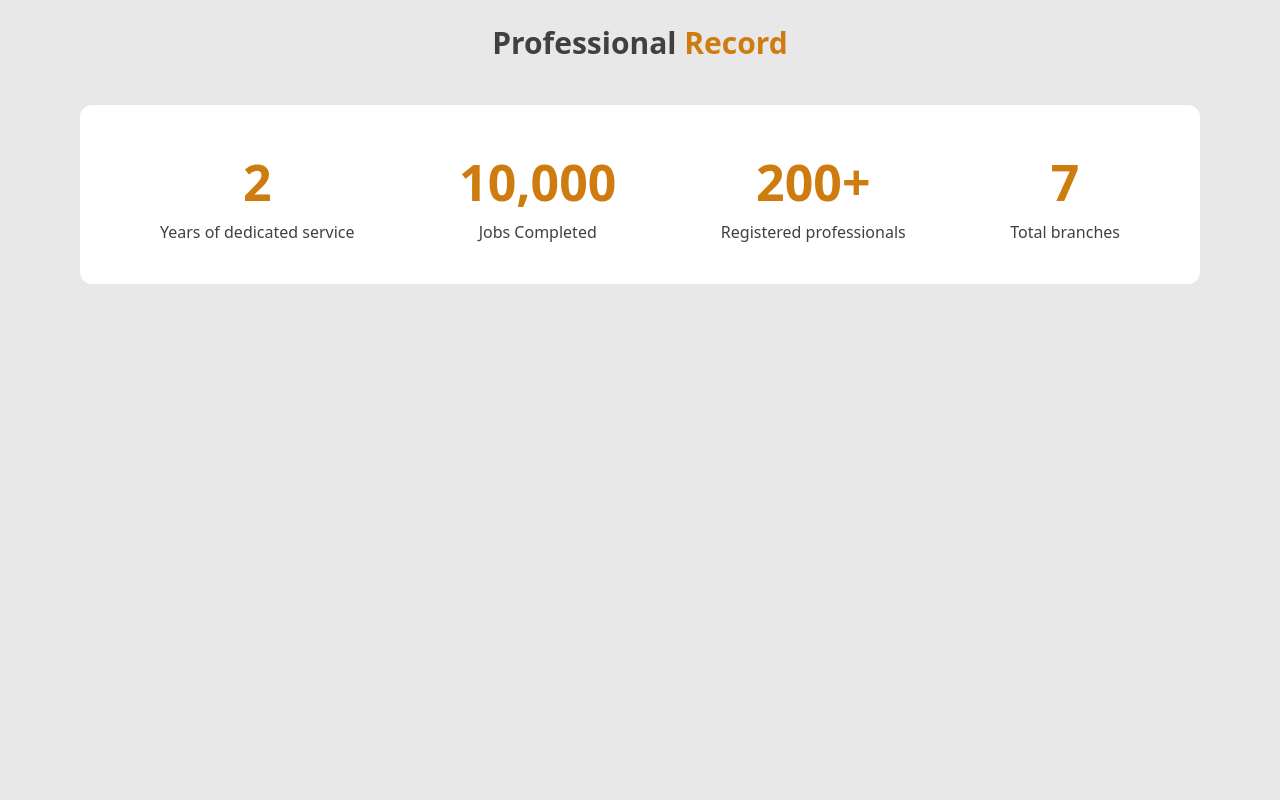
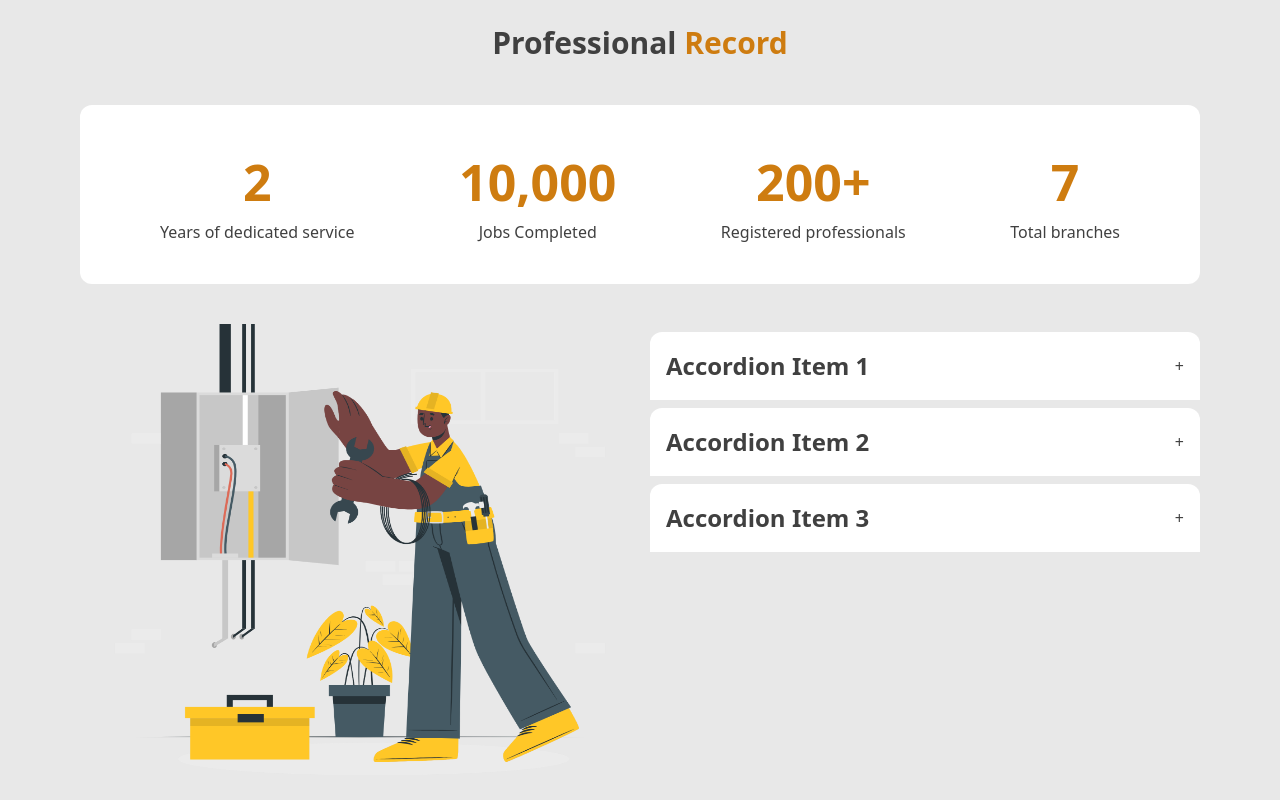
Before and after one commit to Hamidusman/FixIt, a React (Vite) app: page / in a window 1280 px wide. Shown: the part 1145-1945 px from the top of the page. Before the commit the page ends 1429 px from the top, so only its background shows below. Built offline with nearby package versions, Linux system fonts and the light colour scheme.

Commit message:
faq accordion

```diff
--- a/package.json
+++ b/package.json
@@ -12,6 +12,7 @@
   "dependencies": {
     "@fortawesome/free-solid-svg-icons": "^6.6.0",
     "@fortawesome/react-fontawesome": "^0.2.2",
+    "framer-motion": "^11.11.1",
     "react": "^18.3.1",
     "react-dom": "^18.3.1",
     "react-icons": "^5.3.0"
--- a/src/App.tsx
+++ b/src/App.tsx
@@ -5,13 +5,14 @@ import './App.css'
 import Header from './base-components/header'
 import Hero from './home-page/hero'
 import Container from './home-page/container'
-
+import Accordion from './home-page/faq'
 function App() {
   return (
     <>
       <Header />
       <Hero />
       <Container />
+      <Accordion />
 
     </>
   )
--- a/src/home-page/container.tsx
+++ b/src/home-page/container.tsx
@@ -53,6 +53,7 @@ function Container(){
                 </article>
 
             </section>
+
         </>
     )
 }
--- /dev/null
+++ b/src/home-page/faq.jsx
@@ -0,0 +1,68 @@
+import React, { useState } from 'react';
+
+const AccordionItem = ({ title, children, isOpen, onToggle }) => {
+    return (
+        <div className=" lg:w-[550px]">
+            <header
+                className="flex justify-between items-center p-4 cursor-pointer
+                            bg-white rounded-t-xl mt-2"
+                onClick={onToggle}
+            >
+                <h2 className="text-[24px] font-semibold">{title}</h2>
+                <span className="transform transition-transform duration-200">
+                    {isOpen ? '−' : '+'}
+                </span>
+            </header>
+            <div
+                className={`overflow-hidden transition-max-height duration-500 ease-in-out ${isOpen ? 'max-h-40' : 'max-h-0'}`}
+            >
+                <div className="p-4 mt-[-2px] bg-white rounded-b-xl">
+                    {children}
+                </div>
+            </div>
+        </div>
+    );
+};
+
+const Accordion = () => {
+    const [openIndex, setOpenIndex] = useState(null);
+
+    const handleToggle = (index) => {
+        setOpenIndex(openIndex === index ? null : index);
+    };
+
+    return (
+        <section className="mx-5 mt-10 md:mx-20 lg:flex justify-between">
+            <img src="src\assets\Electrician-cuate.png"
+                 className='w-full lg:w-[50%] h-[320px] md:h-[480px] ' alt="" />
+
+            <div>
+
+                <AccordionItem
+                    title="Accordion Item 1"
+                    isOpen={openIndex === 0}
+                    onToggle={() => handleToggle(0)}
+
+                >
+                    Lorem ipsum dolor sit amet consectetur adipisicing elit. Similique veritatis nobis repellendus modi repudiandae at perspiciatis maiores aperiam. Laborum, recusandae omnis molestiae sequi adipisci consectetur similique eveniet corrupti dolor voluptas.
+                </AccordionItem>
+                <AccordionItem
+                    title="Accordion Item 2"
+                    isOpen={openIndex === 1}
+                    onToggle={() => handleToggle(1)}
+                >
+                    Lorem ipsum dolor sit amet, consectetur adipisicing elit. Cupiditate vitae aut cum blanditiis? Maxime, aperiam. Iste, officiis odio cum blanditiis quos amet consequuntur recusandae illum magnam ullam animi fugit voluptatum.
+                </AccordionItem>
+                <AccordionItem
+                    title="Accordion Item 3"
+                    isOpen={openIndex === 2}
+                    onToggle={() => handleToggle(2)}
+                >
+                    Lorem ipsum dolor sit amet consectetur, adipisicing elit. Sapiente eius delectus non illum illo minus quae molestiae, temporibus dolor maxime cupiditate nisi nemo ipsam necessitatibus perferendis blanditiis, vero consequatur tenetur?
+                </AccordionItem>
+            </div>
+        </section>
+    );
+};
+
+export default Accordion;
```
Also changed, not shown: src/assets/Electrician-cuate.png (added), 1 other file (tests, documents, lock files or other folders).
